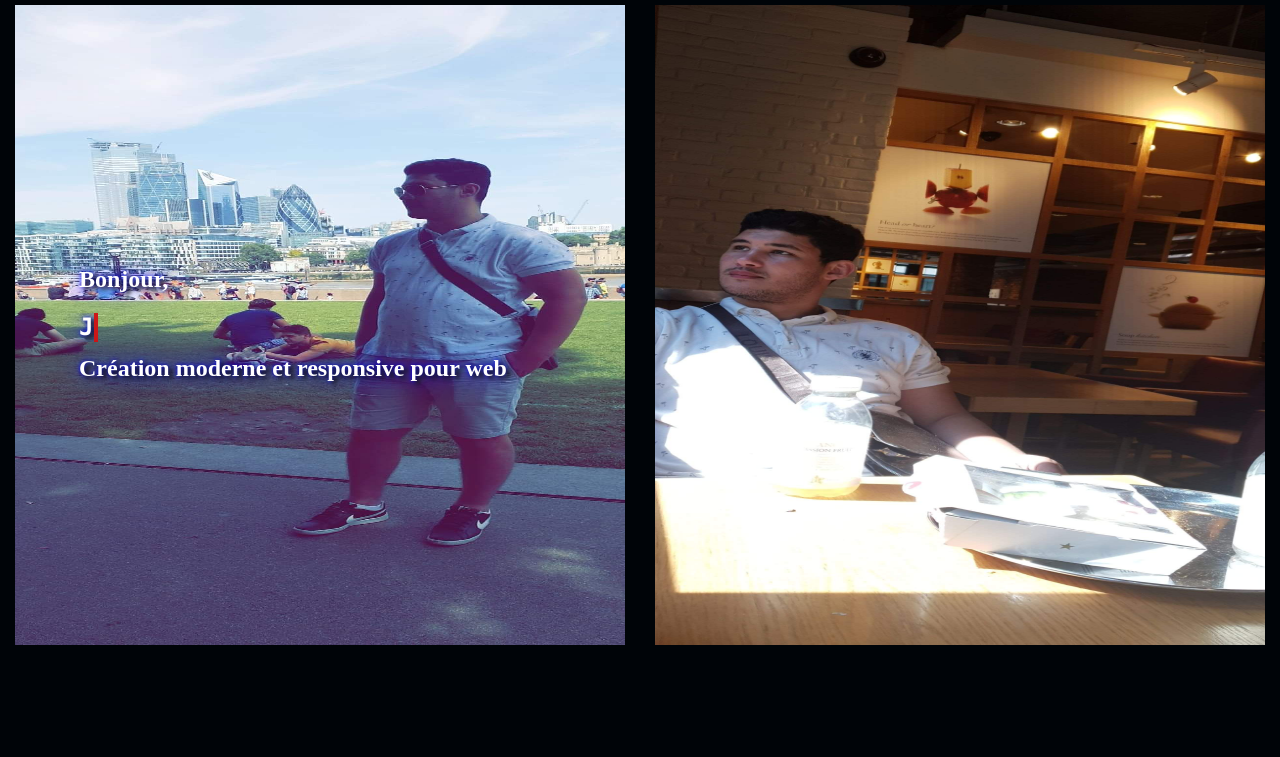
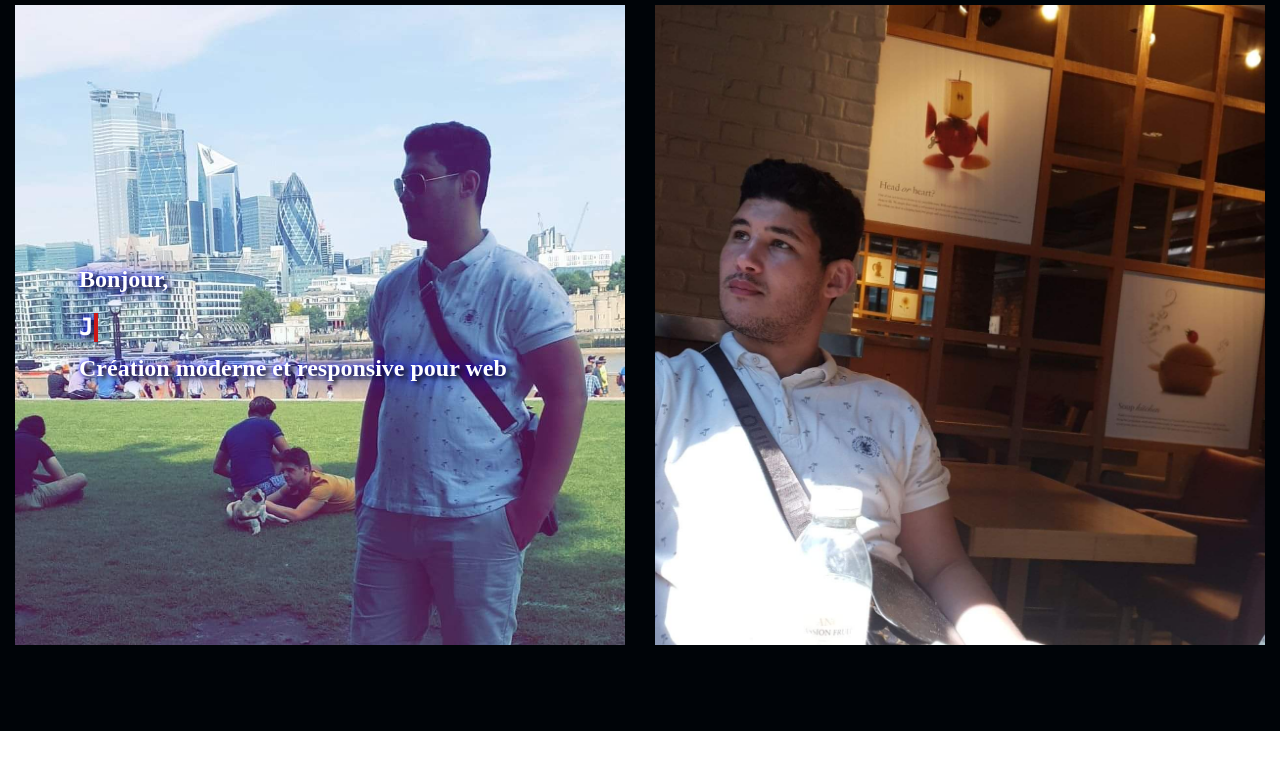
Before and after one commit to Ahmedkoga/AhmedGhanemCV, a plain HTML site: page index.html in a window 1280 px wide. Shown: the part 69-826 px from the top of the page. After the commit the page ends 800 px from the top, so only its background shows below. Drawn offline with nearby package versions, Linux system fonts and the light colour scheme.

Commit message:
modif error

```diff
--- a/assets/style.css
+++ b/assets/style.css
@@ -292,7 +292,6 @@ span {
 }
 
 #k {
-    height: 94vh;
     width: 100vw;
     z-index: 500;
     position: absolute;
@@ -381,6 +380,16 @@ h1 {
     color: #fff;
 }
 
+.img-home-right {
+    object-fit: cover;
+    object-position: 50% 40%;
+}
+
+.img-home-left {
+    object-fit: cover;
+    object-position: 60% 30%;
+}
+
 
 /*
 #cvId img {
--- a/index.html
+++ b/index.html
@@ -47,8 +47,8 @@
         </header>
         <main>
             <section id="imgHome" style="position: relative;">
-                <img src="assets/perso/1.jpg" class="col-lg-6 col-md-6 col-sm-6 col-6" alt="">
-                <img src="assets/perso/2.jpg" class="col-lg-6 col-md-6 col-sm-6 col-6" alt="">
+                <img src="assets/perso/1.jpg" class="col-lg-6 col-md-6 col-sm-6 col-6 img-home-right" alt="">
+                <img src="assets/perso/2.jpg" class="col-lg-6 col-md-6 col-sm-6 col-6 img-home-left" alt="">
                 <!-- <img src="../assets/perso/4.jpg" class="col-lg-6 col-md-6 col-sm-6 col-6" alt="">
                 <img src="../assets/perso/5.jpg" class="col-lg-6 col-md-6 col-sm-6 col-6" alt=""> -->
                 <div id="k"></div>
```
Also changed, not shown: views/aboutme.html (+1 -1 lines), views/works.html (+1 -1 lines), 2 other files.
